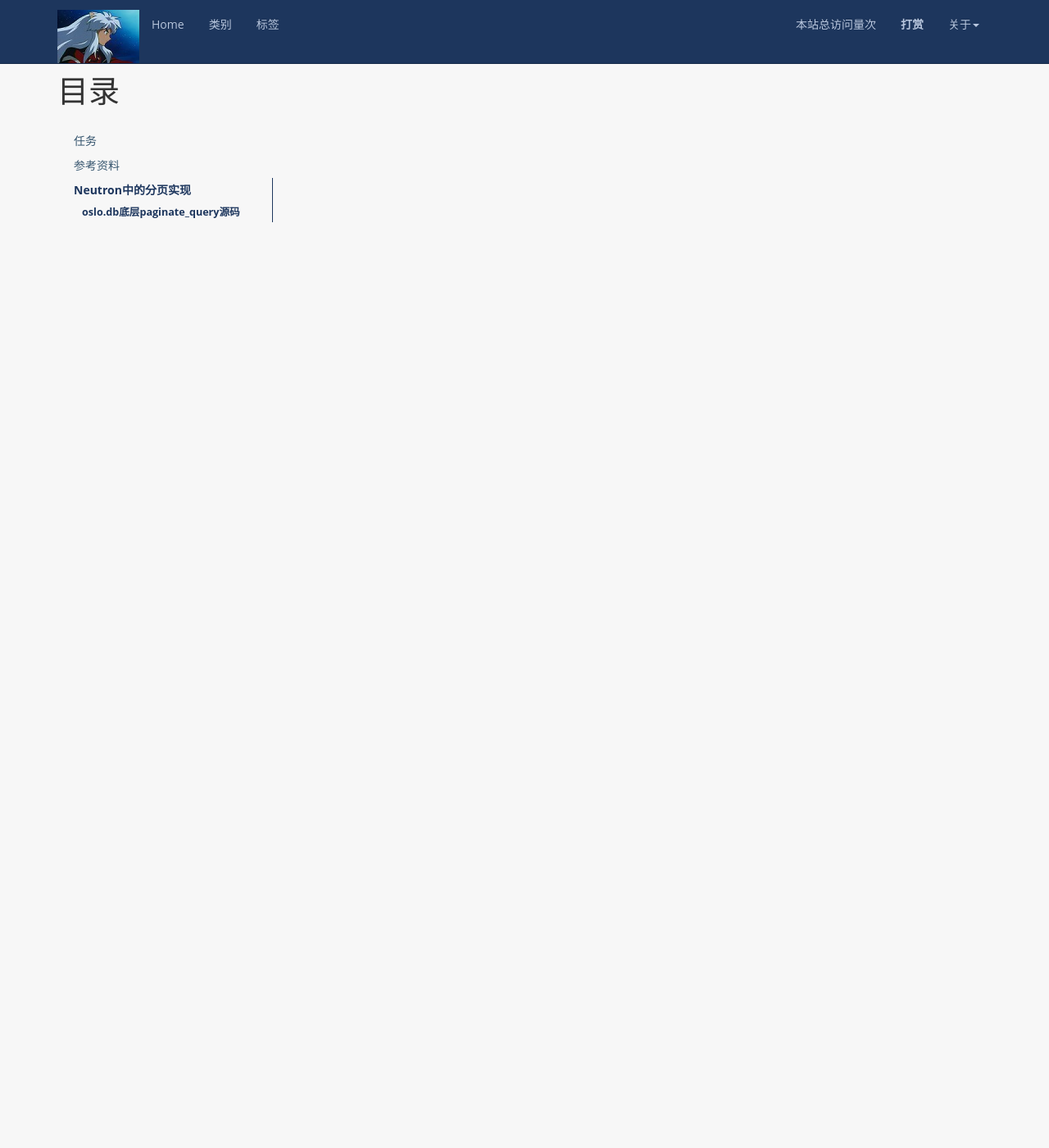
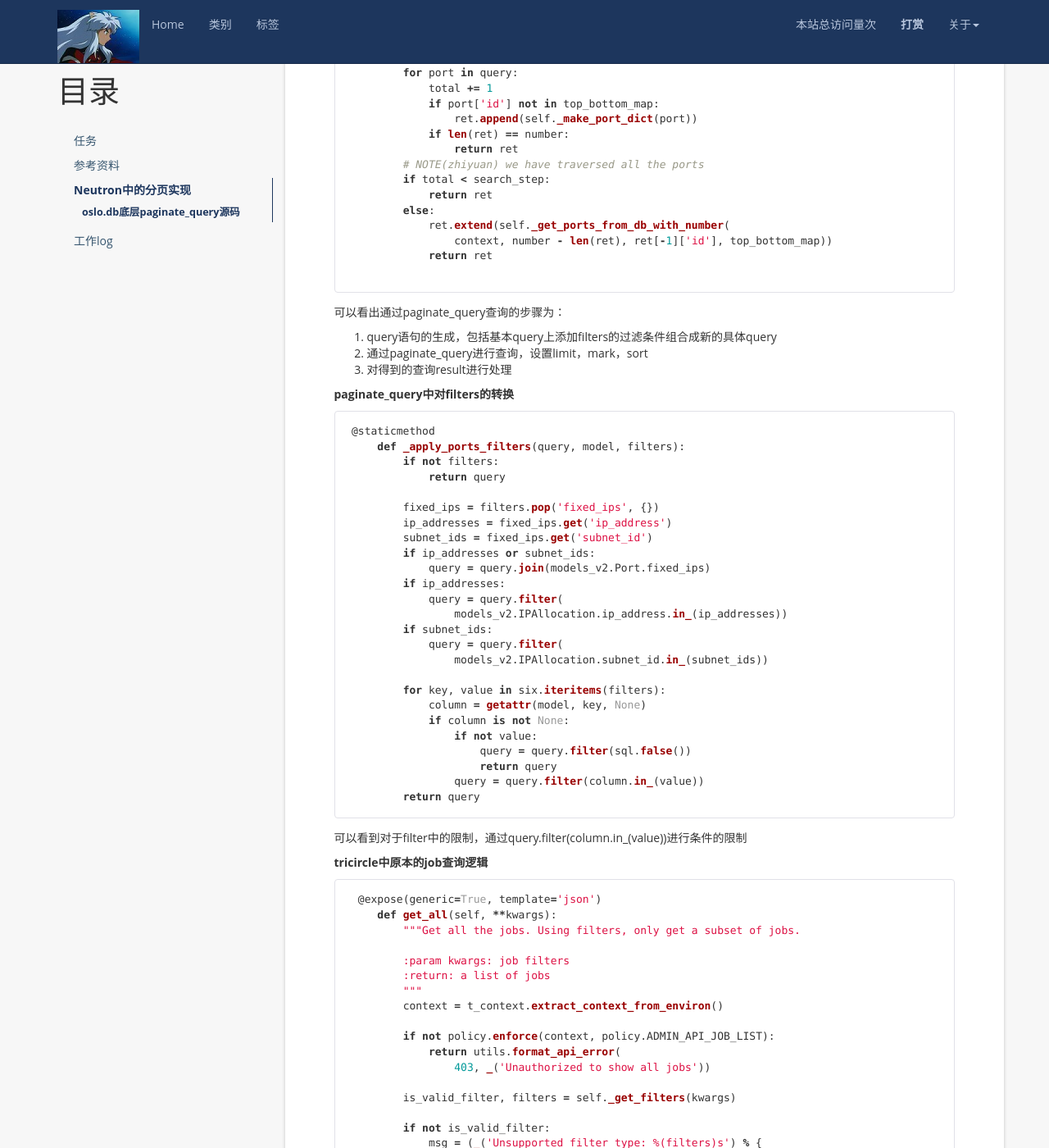
Before and after one commit to LymanXu/Blog, a Jekyll site: the page built from _posts/Openstack/2017-05-27-tricircle-pagination.md, in a window 1280 px wide and 1400 px high, scrolled down 1456 px. Shown: the whole window at 82% size. Built offline with Jekyll 4.4.1, drawn with Linux system fonts in a browser that asks for light colours; nearby versions of some CDN libraries; comment, search, counter and statistics services are not loaded; some of the changed text lies outside the part shown.

Commit message:
paginate补充@lyman2017-06-05

````diff
--- a/_posts/Openstack/2017-05-27-tricircle-pagination.md
+++ b/_posts/Openstack/2017-05-27-tricircle-pagination.md
@@ -30,3 +30,120 @@ developer guide pagination的参数<br/>
 # Neutron中的分页实现
 ## oslo.db底层paginate_query源码
 github地址[link](https://github.com/openstack/oslo.db/commit/dea700d13e4c152bf1a484b62cc2bce329ef6fa9#diff-7d84830d3af287b534a2f8a6d74e2de5R151)<br/>
+
+
+# 工作log
+## 参考code
+**tricircle中的paginate_query**
+```python
+central_plugin.py
+
+ def _get_ports_from_db_with_number(self, context,
+                                       number, last_port_id, top_bottom_map,
+                                       filters=None):
+        query = context.session.query(models_v2.Port)
+        # set step as two times of number to have better chance to obtain all
+        # ports we need
+        search_step = number * 2
+        if search_step < 100:
+            search_step = 100
+        query = self._apply_ports_filters(query, models_v2.Port, filters)
+        query = sa_utils.paginate_query(
+            query, models_v2.Port, search_step,
+            # create a dummy port object
+            marker=models_v2.Port(
+                id=last_port_id) if last_port_id else None,
+            sort_keys=['id'],
+            sort_dirs=['desc-nullsfirst'])
+        total = 0
+        ret = []
+        for port in query:
+            total += 1
+            if port['id'] not in top_bottom_map:
+                ret.append(self._make_port_dict(port))
+            if len(ret) == number:
+                return ret
+        # NOTE(zhiyuan) we have traversed all the ports
+        if total < search_step:
+            return ret
+        else:
+            ret.extend(self._get_ports_from_db_with_number(
+                context, number - len(ret), ret[-1]['id'], top_bottom_map))
+            return ret
+
+```
+可以看出通过paginate_query查询的步骤为：
+1. query语句的生成，包括基本query上添加filters的过滤条件组合成新的具体query
+2. 通过paginate_query进行查询，设置limit，mark，sort
+3. 对得到的查询result进行处理
+
+**paginate_query中对filters的转换**
+```python
+@staticmethod
+    def _apply_ports_filters(query, model, filters):
+        if not filters:
+            return query
+
+        fixed_ips = filters.pop('fixed_ips', {})
+        ip_addresses = fixed_ips.get('ip_address')
+        subnet_ids = fixed_ips.get('subnet_id')
+        if ip_addresses or subnet_ids:
+            query = query.join(models_v2.Port.fixed_ips)
+        if ip_addresses:
+            query = query.filter(
+                models_v2.IPAllocation.ip_address.in_(ip_addresses))
+        if subnet_ids:
+            query = query.filter(
+                models_v2.IPAllocation.subnet_id.in_(subnet_ids))
+
+        for key, value in six.iteritems(filters):
+            column = getattr(model, key, None)
+            if column is not None:
+                if not value:
+                    query = query.filter(sql.false())
+                    return query
+                query = query.filter(column.in_(value))
+        return query
+```
+可以看到对于filter中的限制，通过query.filter(column.in_(value))进行条件的限制
+
+**tricircle中原本的job查询逻辑**
+```python
+ @expose(generic=True, template='json')
+    def get_all(self, **kwargs):
+        """Get all the jobs. Using filters, only get a subset of jobs.
+
+        :param kwargs: job filters
+        :return: a list of jobs
+        """
+        context = t_context.extract_context_from_environ()
+
+        if not policy.enforce(context, policy.ADMIN_API_JOB_LIST):
+            return utils.format_api_error(
+                403, _('Unauthorized to show all jobs'))
+
+        is_valid_filter, filters = self._get_filters(kwargs)
+
+        if not is_valid_filter:
+            msg = (_('Unsupported filter type: %(filters)s') % {
+                'filters': ', '.join([filter_name for filter_name in filters])
+            })
+            return utils.format_api_error(400, msg)
+
+        filters = [{'key': key,
+                    'comparator': 'eq',
+                    'value': value} for key, value in six.iteritems(filters)]
+
+        try:
+            jobs_in_job_table = db_api.list_jobs(context, filters)
+            jobs_in_job_log_table = db_api.list_jobs_from_log(context, filters)
+            jobs = jobs_in_job_table + jobs_in_job_log_table
+            return {'jobs': [self._get_more_readable_job(job) for job in jobs]}
+        except Exception as e:
+            LOG.exception('Failed to show all asynchronous jobs: '
+                          '%(exception)s ', {'exception': e})
+            return utils.format_api_error(
+                500, _('Failed to show all asynchronous jobs'))
+```
+
+## 技术实现
````
Also changed, not shown: _posts/Python/2017-06-05-collection.md (+1 -1 lines).
